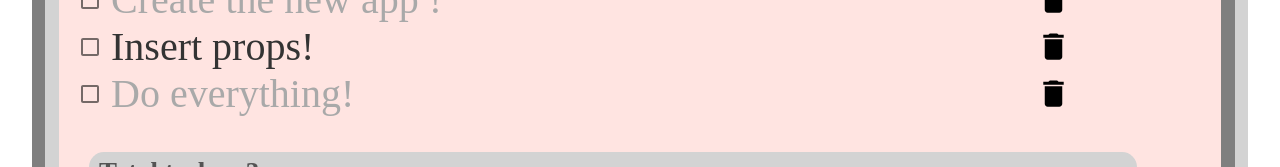
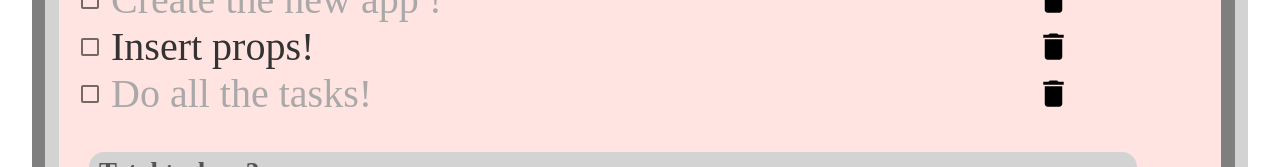
Before and after one commit to WebHeroSchool/React_Todo_NM, a React (Create React App) app: page / in a window 1280 px wide. Shown: the part 364-531 px from the top of the page. Built offline with nearby package versions, Linux system fonts and the light colour scheme; the HTML template or start-up script is replaced by a standard one.

Commit message:
some fixes

```diff
--- a/src/Components/App/App.js
+++ b/src/Components/App/App.js
@@ -18,7 +18,7 @@ const App = () => {
             isDone: false
         },
         {
-            value: 'Do everything',
+            value: 'Do all the tasks',
             isDone: true
         },
     ];
```
